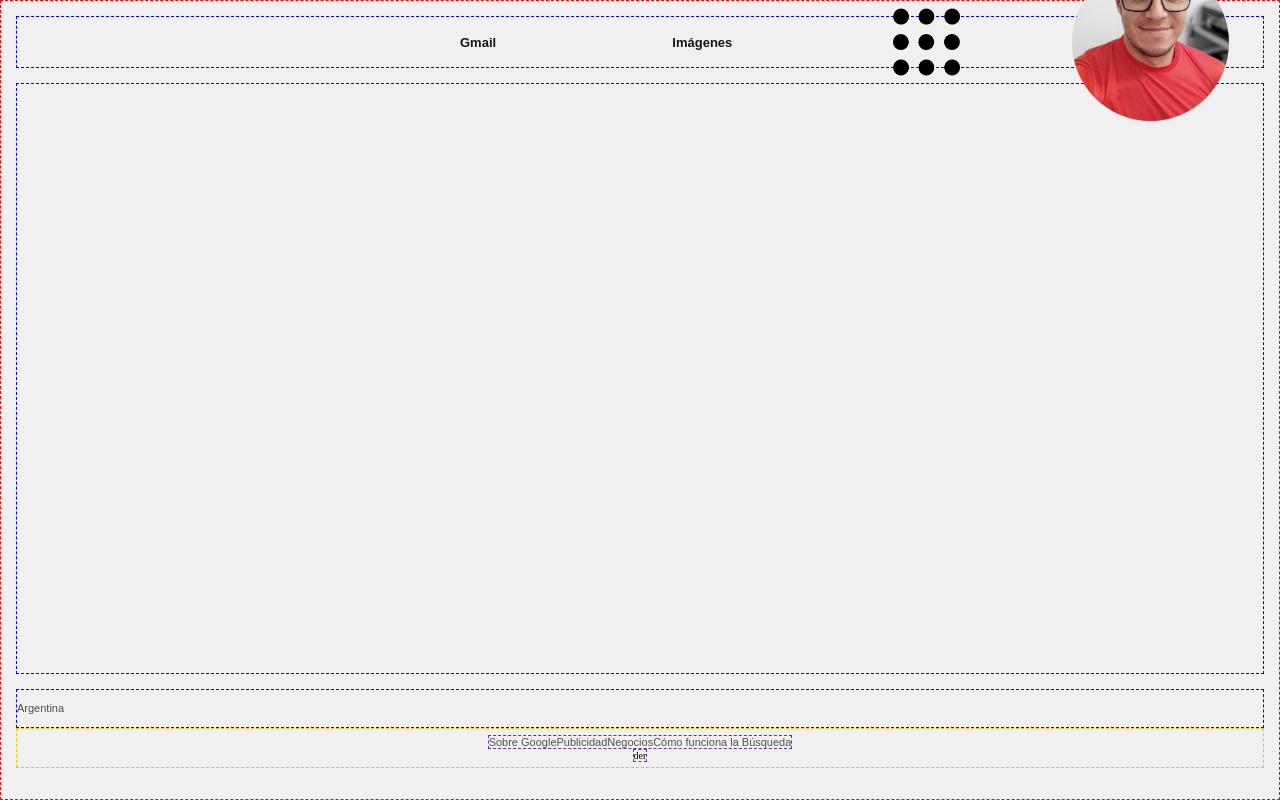
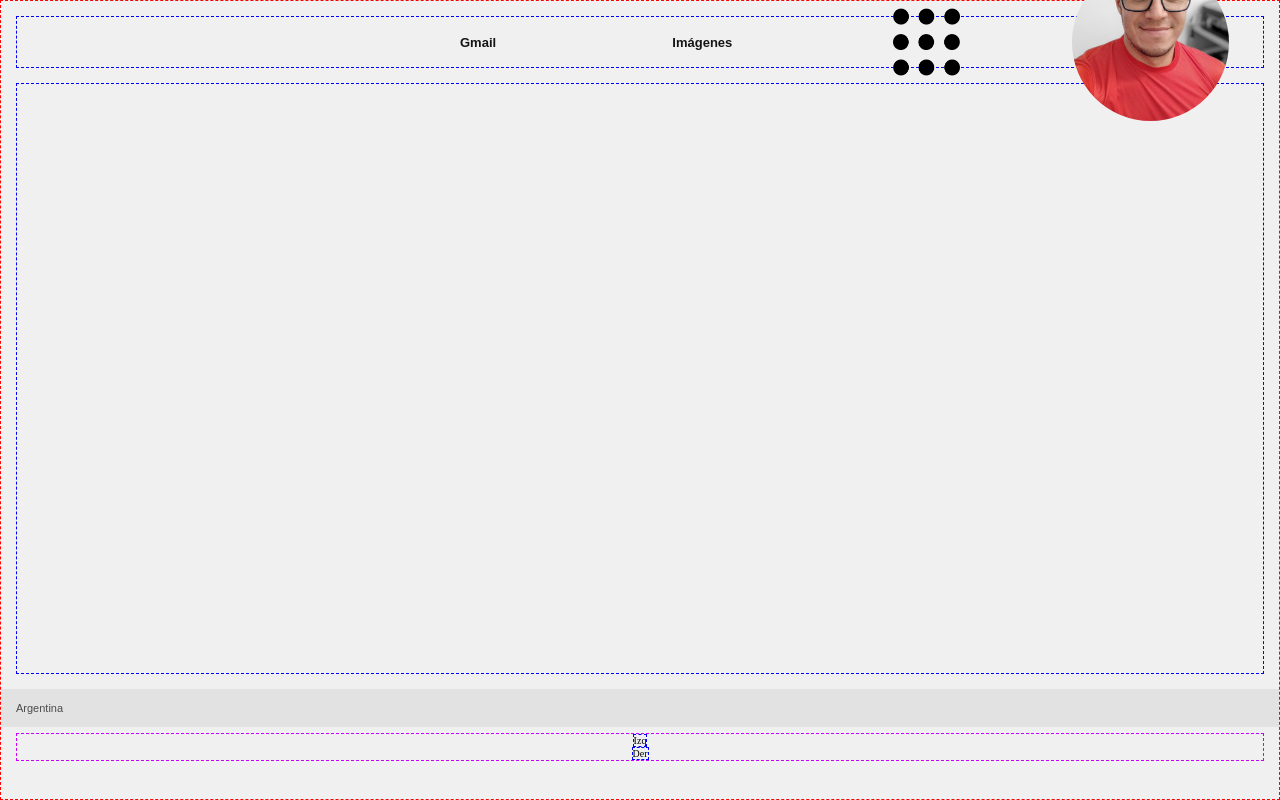
Before and after one commit to Gabriel-Arg/Google-clon, a plain HTML site: page index.html in a window 1280 px wide. Drawn offline with Linux system fonts and the light colour scheme.

Commit message:
En sección pais coloca background y alineaciones

```diff
--- a/index.html
+++ b/index.html
@@ -48,20 +48,27 @@
 
     </main>
 
+    <!-- ----------------------------------------------------------- -->
+    <!--            PAIS                                        -->
+    <!--  ----------------------------------------------------------- -->
+
+
     <div class="pais">
-        <p>Argentina</p>
+        <div class="pais_cont">
+            <p>Argentina</p>
+        </div>
     </div>
 
+    <!-- ----------------------------------------------------------- -->
+    <!--            FOOTER                                        -->
+    <!--  ----------------------------------------------------------- -->
+
     <footer class="pie">
-        <div class="pie_links pie_izq">
-            <a class="pie_links_a" href="">Sobre Google</a>
-            <a class="pie_links_a" href="">Publicidad</a>
-            <a class="pie_links_a" href="">Negocios</a>
-            <a class="pie_links_a" href="">Cómo funciona la Búsqueda</a>
-        </div>
-        <div class="pie_links pie_der">
-            der
-        </div>
+
+        <div class="pie_izq">Izq</div>
+
+        <div class="pie_der">Der</div>
+
     </footer>
 
 
--- a/scss/compilador.scss
+++ b/scss/compilador.scss
@@ -55,32 +55,53 @@ body {
     }
 }
 
+// -----------------------------------
+//    MAIN
+// ------------------------------------
+
 .cuerpo {
     border: 1px dashed blue;
     height: 74%;
     margin: 15px;
 }
 
+// -----------------------------------
+//    PAIS
+// ------------------------------------
+
 .pais {
-    border: 1px dashed blue;
+    // border: 1px dashed blue;
     height: 5%;
-    margin: 0px 15px;
-
-    font-family: Arial, Helvetica, sans-serif;
-    font-size: 11px;
-    color: $gris_oscuro;
-    font-weight: 300;
-    text-decoration: none;
+    background-color: $gris_claro;
+    margin-bottom: 5px;
+    border-bottom: 1px solid $blanco;
 
     display: flex;
     flex-direction: row;
     align-items: center;
+
+    .pais_cont {
+        // border: 1px dashed green;
+        margin: 0px 15px;
+
+        p {
+            font-family: Arial, Helvetica, sans-serif;
+            font-size: 11px;
+            color: $gris_oscuro;
+            font-weight: 300;
+            text-decoration: none;
+        }
+    }
 }
 
+// -----------------------------------
+//    FOOTER
+// ------------------------------------
+
 .pie {
-    border: 1px dashed rgb(255, 191, 0);
-    height: 5%;
-    margin: 0px 15px 15px;
+    border: 1px dashed rgb(204, 0, 255);
+    height: auto;
+    margin: 0px 15px;
 
     display: flex;
     flex-direction: column;
@@ -88,23 +109,10 @@ body {
     justify-content: center;
 
     .pie_izq {
-        border: 1px dashed rgb(213, 3, 101);
+        border: 1px dashed blue;
     }
 
-    .pie_links {
-        border: 1px dashed rebeccapurple;
-
-        display: flex;
-        flex-direction: row;
-        align-items: center;
-    }
-
-    .pie_links_a {
-
-        font-family: Arial, Helvetica, sans-serif;
-        font-size: 11px;
-        color: $gris_oscuro;
-        text-decoration: none;
-        font-weight: 400;
+    .pie_der {
+        border: 1px dashed blue;
     }
 }
--- a/scss/variables.scss
+++ b/scss/variables.scss
@@ -4,8 +4,8 @@
 
 $blanco: rgb(240, 240, 240);
 $negro:rgb(22, 21, 21);
-$gris_claro: rgb(175, 175, 175);
-$gris_oscuro:rgb(80, 80, 80);
+$gris_claro: rgb(226, 226, 226);
+$gris_oscuro:rgb(76, 76, 76);
 
 //--------------------------------------------
 //    fUENTES
```
Also changed, not shown: css/movil.css, 1 other file.
